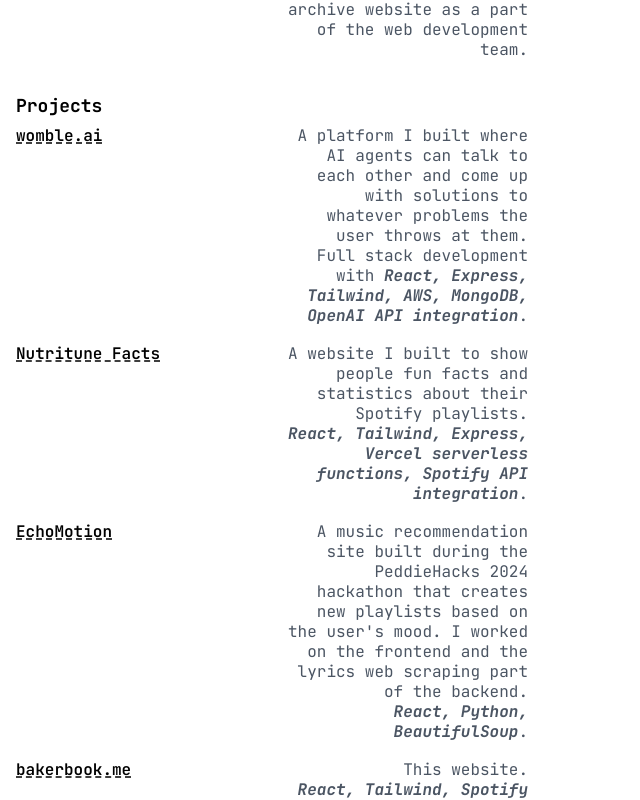
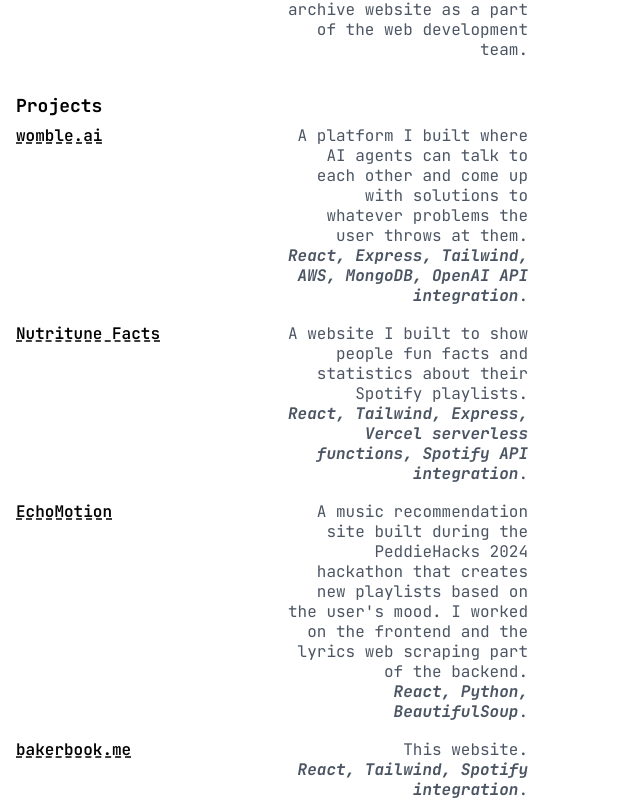
Before and after one commit to bakerbook/portfolio, a React (Vite) app: page / in a window 1280 px wide. Shown: the part 696-1496 px from the top of the page, without its empty margins (0-640 px from the left). Built offline with nearby package versions, Linux system fonts and the light colour scheme; no server answers.

Commit message:
Change project system to make adding new ones easier

```diff
--- /dev/null
+++ b/src/components/Project.tsx
@@ -0,0 +1,28 @@
+import React from "react"
+
+export type ProjectItem = {
+    title: string,
+    description: string,
+    link: string,
+    tech: string[]
+}
+
+export function Project({ title, description, link, tech }: ProjectItem){
+    return (
+        <div className="flex flex-col md:flex-row md:justify-between items-start md:items-baseline gap-2 md:gap-0">
+            <div className="flex-1">
+                <a
+                    href={link}
+                    className="text-base font-semibold underline decoration-dashed cursor-pointer"
+                    target="_blank"
+                    referrerPolicy="origin"
+                >
+                    {title}
+                </a>
+            </div>
+            <div className="flex-1 text-base text-gray-600 leading-tight mt-1 md:mt-0 md:text-right md:ml-4">
+                {description}<br></br><span className="italic font-bold">{tech.join(", ")}</span>.
+            </div>
+        </div>
+    )
+}
--- a/src/components/Projects.tsx
+++ b/src/components/Projects.tsx
@@ -1,83 +1,42 @@
 import React from "react"
+
+import { ProjectItem, Project } from "./Project"
+
+const projects: ProjectItem[] = [
+    {
+        "title": "womble.ai",
+        "description": "A platform I built where AI agents can talk to each other and come up with solutions to whatever problems the user throws at them.",
+        "link": "https://womble.ai",
+        "tech": ["React", "Express", "Tailwind", "AWS", "MongoDB", "OpenAI API integration"]
+    },
+    {
+        "title": "Nutritune Facts",
+        "description": "A website I built to show people fun facts and statistics about their Spotify playlists.",
+        "link": "https://www.nutritune.info",
+        "tech": ["React", "Tailwind", "Express", "Vercel serverless functions", "Spotify API integration"]
+    },
+    {
+        "title": "EchoMotion",
+        "description": "A music recommendation site built during the PeddieHacks 2024 hackathon that creates new playlists based on the user's mood. I worked on the frontend and the lyrics web scraping part of the backend.",
+        "link": "https://github.com/Alexander-Reyes9/PeddieHacks2024",
+        "tech": ["React", "Python", "BeautifulSoup"]
+    },
+    {
+        "title": "bakerbook.me",
+        "description": "This website.",
+        "link": "https://bakerbook.me",
+        "tech": ["React", "Tailwind", "Spotify integration"]
+    }
+]
 
 function Projects() {
     return (
         <div className="mb-8 max-w-full md:max-w-[40vw] space-y-1">
         <p className="font-bold text-lg">Projects</p>
         <div className="flex flex-col space-y-4">
-            {/* <div className="flex flex-col md:flex-row md:justify-between items-start md:items-baseline gap-2 md:gap-0">
-                <div className="flex-1">
-                    <a
-                        title="coming soon.."
-                        className="text-base font-semibold underline decoration-dashed cursor-not-allowed"
-                        target="_blank"
-                        referrerPolicy="origin"
-                    >
-                        Career Connections
-                    </a>
-                </div>
-                <div className="flex-1 text-base text-gray-600 leading-tight mt-1 md:mt-0 md:text-right md:ml-4">
-                    A platform I'm building to help students connect with alumni and mentors for career advice and networking opportunities.<br></br><span className="italic font-bold">Coming soon</span>.
-                </div>
-            </div> */}
-            <div className="flex flex-col md:flex-row md:justify-between items-start md:items-baseline gap-2 md:gap-0">
-                <div className="flex-1">
-                    <a
-                        href="https://womble.ai"
-                        className="text-base font-semibold underline decoration-dashed cursor-pointer"
-                        target="_blank"
-                        referrerPolicy="origin"
-                    >
-                        womble.ai
-                    </a>
-                </div>
-                <div className="flex-1 text-base text-gray-600 leading-tight mt-1 md:mt-0 md:text-right md:ml-4">
-                    A platform I built where AI agents can talk to each other and come up with solutions to whatever problems the user throws at them.<br></br>Full stack development with <span className="italic font-bold">React, Express, Tailwind, AWS, MongoDB, OpenAI API integration</span>.
-                </div>
-            </div>
-            <div className="flex flex-col md:flex-row md:justify-between items-start md:items-baseline gap-2 md:gap-0">
-                <div className="flex-1">
-                    <a
-                        href="https://www.nutritune.info"
-                        className="text-base font-semibold underline decoration-dashed cursor-pointer"
-                        target="_blank"
-                    >
-                        Nutritune Facts
-                    </a>
-                </div>
-                <div className="flex-1 text-base text-gray-600 leading-tight mt-1 md:mt-0 md:text-right md:ml-4">
-                    A website I built to show people fun facts and statistics about their Spotify playlists.<br></br><span className="italic font-bold">React, Tailwind, Express, Vercel serverless functions, Spotify API integration</span>.
-                </div>
-            </div>
-            <div className="flex flex-col md:flex-row md:justify-between items-start md:items-baseline gap-2 md:gap-0">
-                <div className="flex-1">
-                    <a
-                        href="https://github.com/Alexander-Reyes9/PeddieHacks2024"
-                        className="text-base font-semibold underline decoration-dashed cursor-pointer"
-                        target="_blank"
-                        rel="noopener noreferrer"
-                    >
-                        EchoMotion
-                    </a>
-                </div>
-                <div className="flex-1 text-base text-gray-600 leading-tight mt-1 md:mt-0 md:text-right md:ml-4">
-                    A music recommendation site built during the PeddieHacks 2024 hackathon that creates new playlists based on the user's mood. I worked on the frontend and the lyrics web scraping part of the backend.<br></br><span className="italic font-bold">React, Python, BeautifulSoup</span>.
-                </div>
-            </div>
-            <div className="flex flex-col md:flex-row md:justify-between items-start md:items-baseline gap-2 md:gap-0">
-                <div className="flex-1">
-                    <a
-                        href="https://bakerbook.me"
-                        className="text-base font-semibold underline decoration-dashed cursor-pointer"
-                        target="_blank"
-                    >
-                        bakerbook.me
-                    </a>
-                </div>
-                <div className="flex-1 text-base text-gray-600 leading-tight mt-1 md:mt-0 md:text-right md:ml-4">
-                    This website.<br></br><span className="italic font-bold">React, Tailwind, Spotify integration</span>.
-                    </div>
-                </div>
+            {projects.map((project) => (
+                <Project key={project.title} {...project} />
+            ))}
             </div>
         </div>
     )
```
